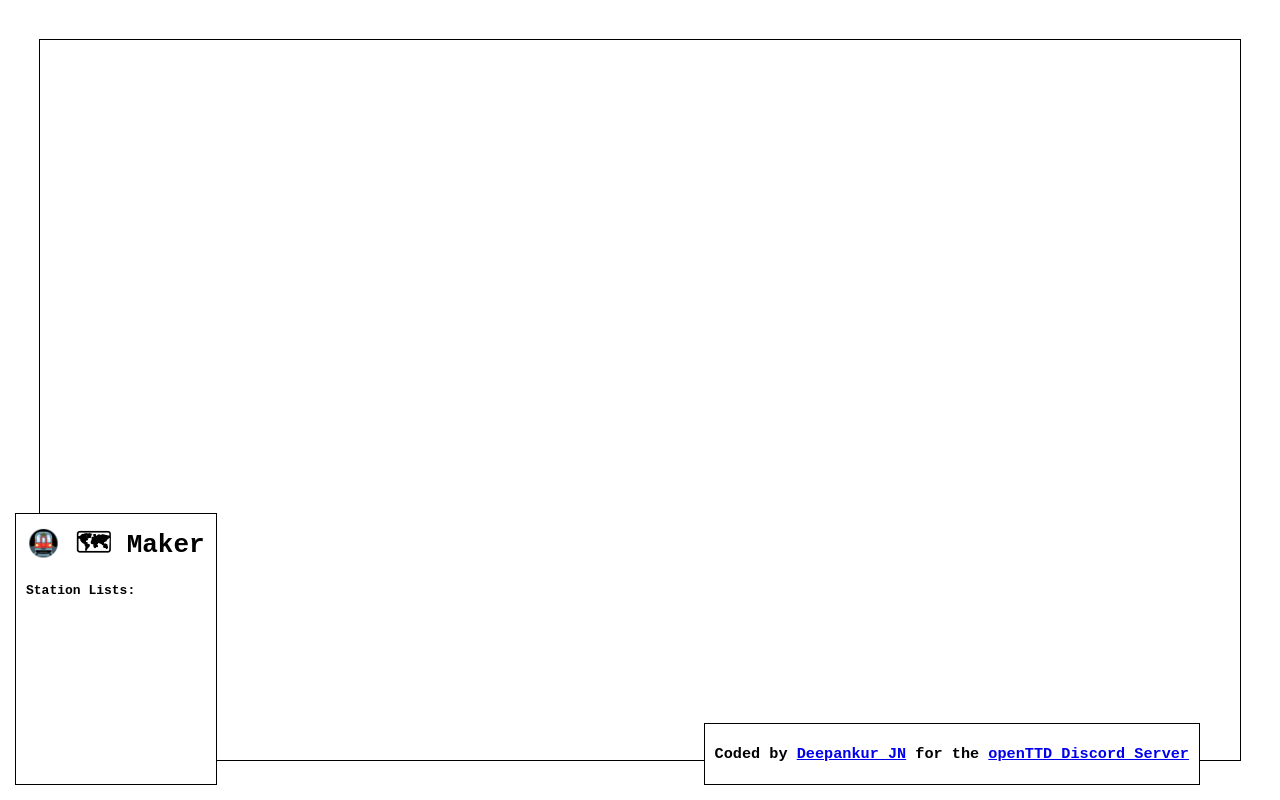
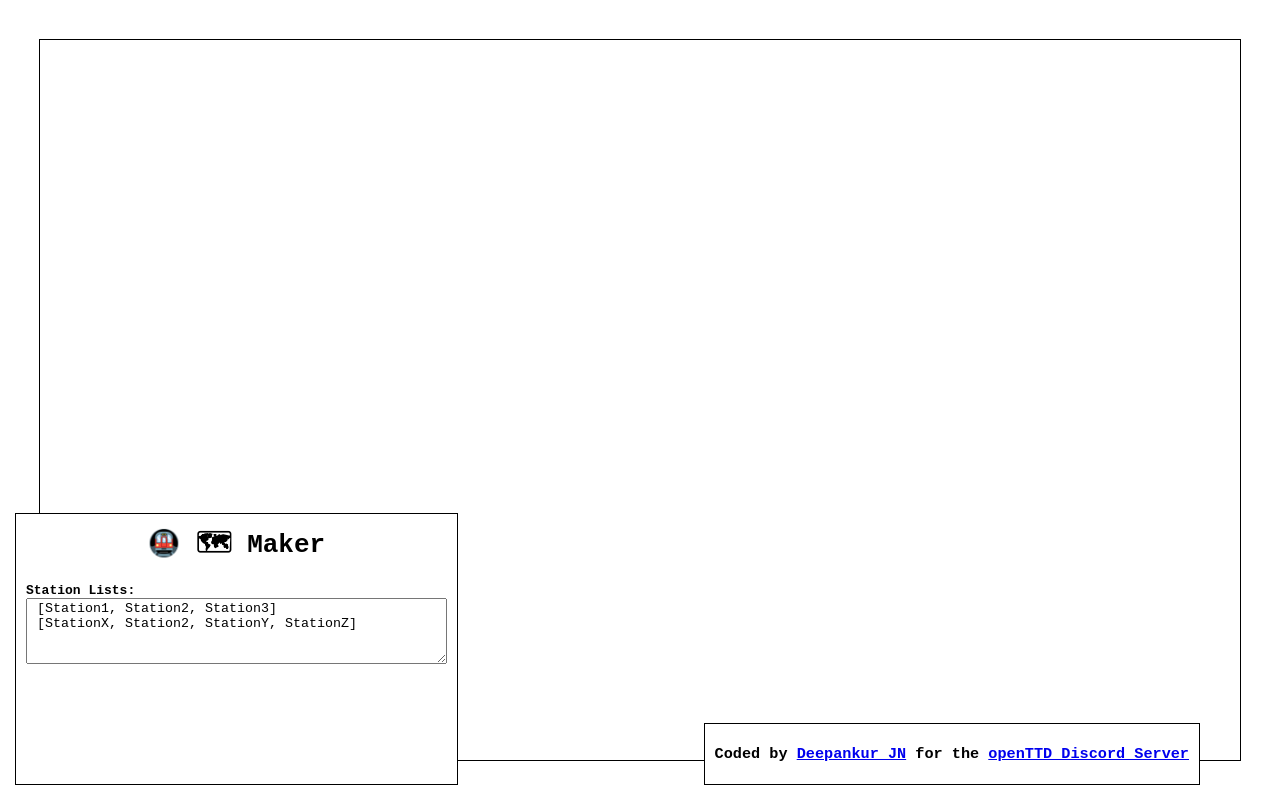
Before and after one commit to jdeepankur/jdeepankur.github.io, a plain HTML site: page index.html in a window 1280 px wide. Drawn offline with Linux system fonts and the light colour scheme.

Commit message:
Update index.html

```diff
--- a/index.html
+++ b/index.html
@@ -78,6 +78,10 @@
     <br/>
     <span class="label">Station Lists: </span><span id="inputs"></span>
     <br/>
+    <textarea id="w3review" name="w3review" rows="4" cols="50">
+ [Station1, Station2, Station3]
+ [StationX, Station2, StationY, StationZ]
+</textarea>
 </div>
 <div id="banner">
     <h3>Coded by <a href="https://github.com/jdeepankur">Deepankur JN</a> for the <a
```
